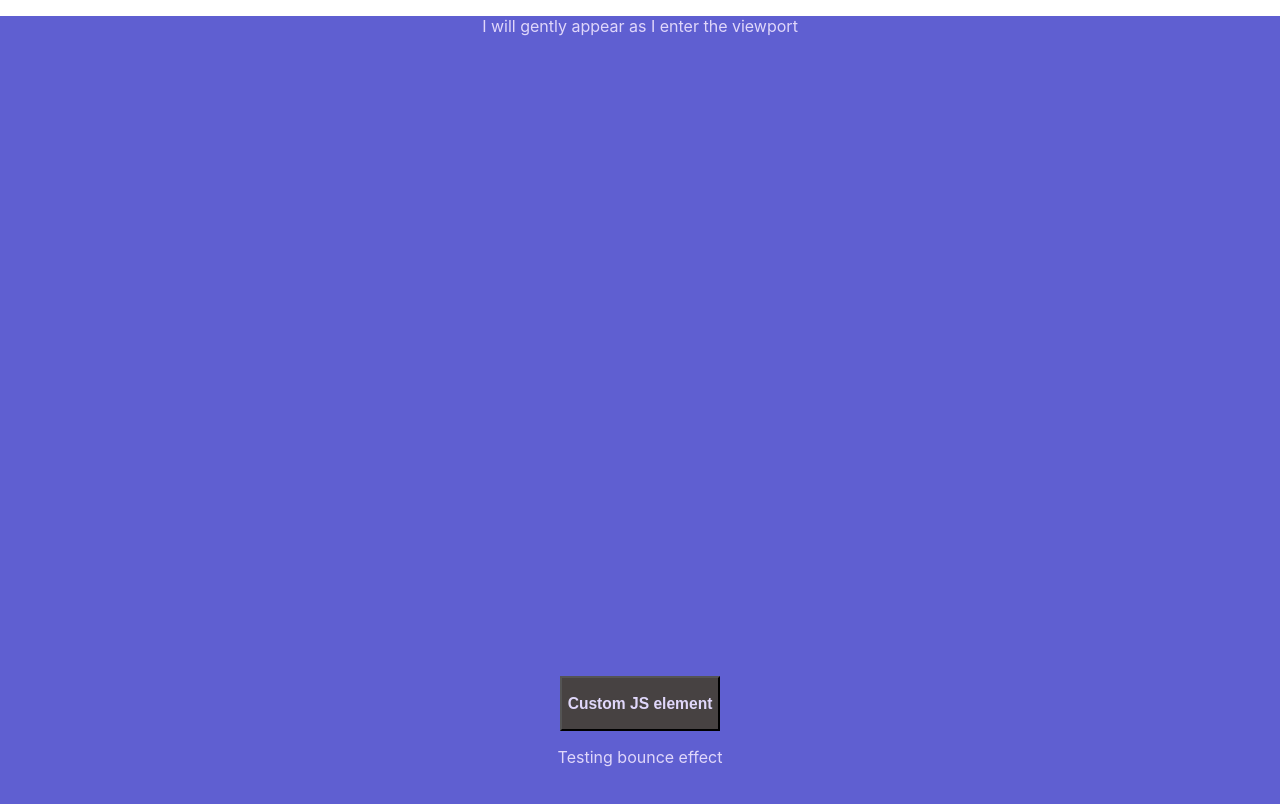
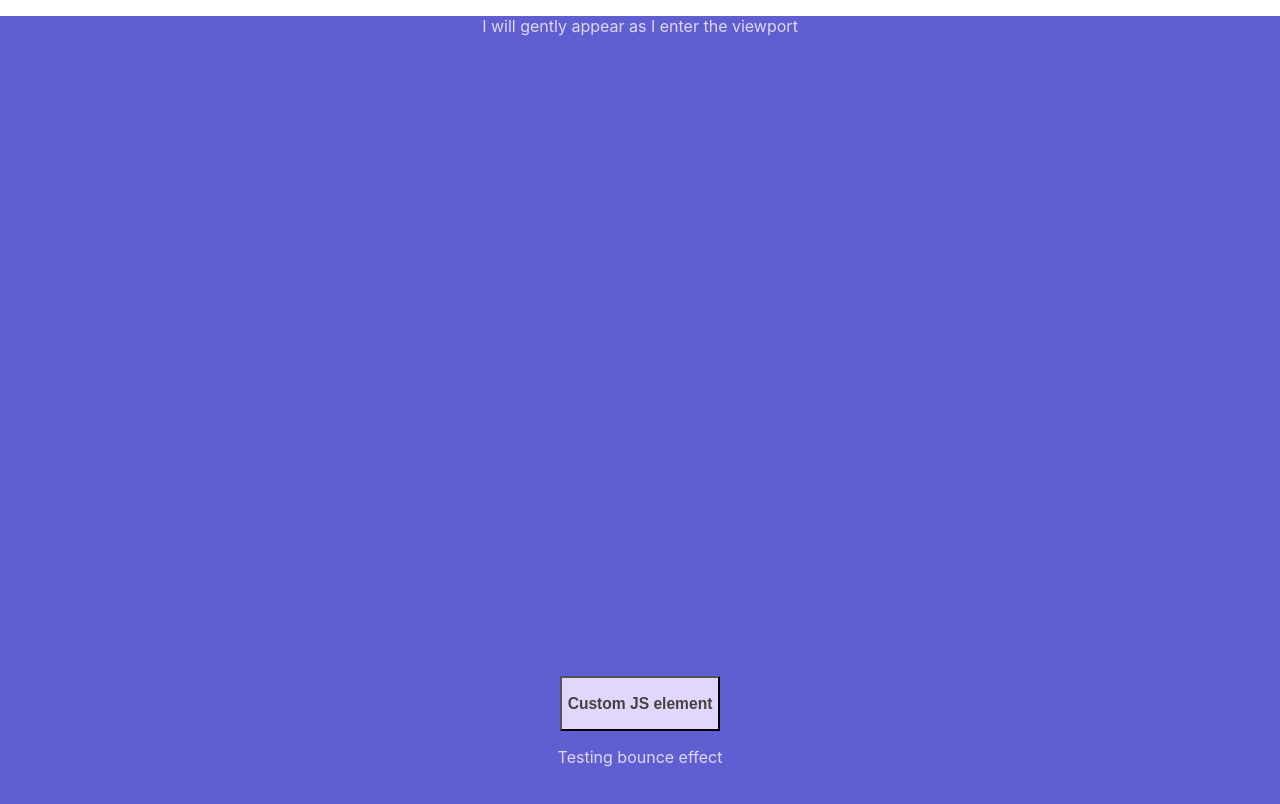
Before and after one commit to Luka-dot/cssThemTesting, a React (Create React App) app in the folder animations-test/: page / in a window 1280 px wide. In both pictures the pointer is over the button "Custom JS element". Shown: the top 804 px of the page. Built offline with nearby package versions, Linux system fonts and the light colour scheme.

Commit message:
sass import in sass added

```diff
--- /dev/null
+++ b/animations-test/src/_button.scss
@@ -0,0 +1,8 @@
+button {
+    color: $compColor;
+    background: $accentColor;
+    &:hover {
+        background: $compColor;
+        color: $accentColor;
+    }
+}
--- a/animations-test/src/mysas.scss
+++ b/animations-test/src/mysas.scss
@@ -1,6 +1,8 @@
 $mainColor: rgb(95, 95, 209);
 $accentColor: rgb(71, 66, 66);
 $compColor: rgb(224, 215, 250);
+
+@import './button';
 
 .mainView {
     background: $mainColor;
@@ -10,11 +12,6 @@ $compColor: rgb(224, 215, 250);
     color:  $compColor;
 }
 
-button {
-    color: $compColor;
-    background: $accentColor;
-}
-
 .spacer {
     margin-top: 40rem;
 }
```
